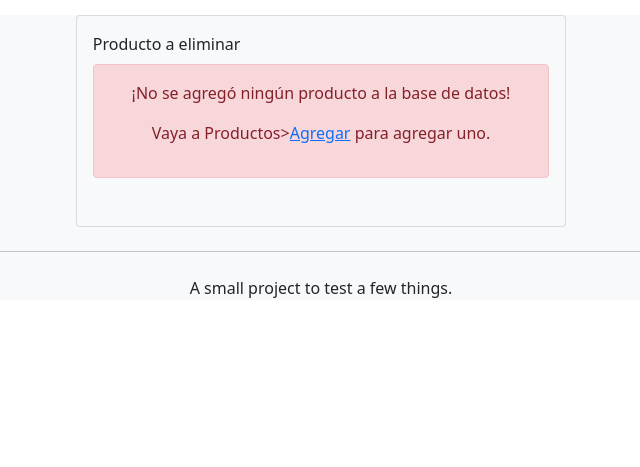
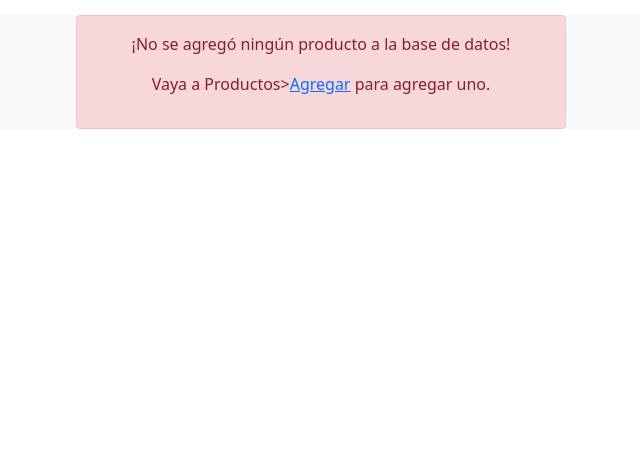
Before and after one commit to KoteTheInnkeeper/inventario_project, a Flask app: page /products/remove_product in a window 1280 px wide. Shown: the part 56-523 px from the top of the page, without its empty margins (319-959 px from the left). Before the commit the page ends 354 px from the top, so only its background shows below. Run offline with Flask 2, Linux system fonts and the light colour scheme; the visitor is signed in with stand-in values (Sample User, id 1); data that the repository does not hold is empty.

Commit message:
Improved the 'remove_product' page.

```diff
--- a/templates/remove_product.html
+++ b/templates/remove_product.html
@@ -35,14 +35,14 @@
 {% endwith %}
 <!-- Flashed messages -->
 
-
-<!--add_product card and form -->
+{% if products_names %}
+<!--remove_product card and form -->
 <div class="card text-left mx-auto login-card bg-light">
 <form action="#" method="POST">
     <div class="modal-body container-sm">
     <div class="mb-3">
       <label for="ProductName" class="form-label">Producto a eliminar</label>
-      {% if products_names %}
+
         <select class="form-control" id="ProductName" name="product_name">
           {% for product_name in products_names %}
           <option>{{ product_name }}</option>
@@ -54,11 +54,12 @@
         <button type="submit" class="btn btn-danger" value="Agregar">Eliminar producto</button>
     </div>
   </form>
+</div>
       {% else %}
-      <div class="alert alert-danger container-sm mx-auto text-center" role="alert">
+      <div class="alert alert-danger container-sm mx-auto text-center login-card" role="alert">
         <p>¡No se agregó ningún producto a la base de datos!</p>
         <p> Vaya a Productos><a href="{{url_for('products.add_product')}}">Agregar</a> para agregar uno.</p>
       </div>
       {% endif %}
-    </div>
+
 {% endblock %}
```
Also changed, not shown: databases/database.db.
